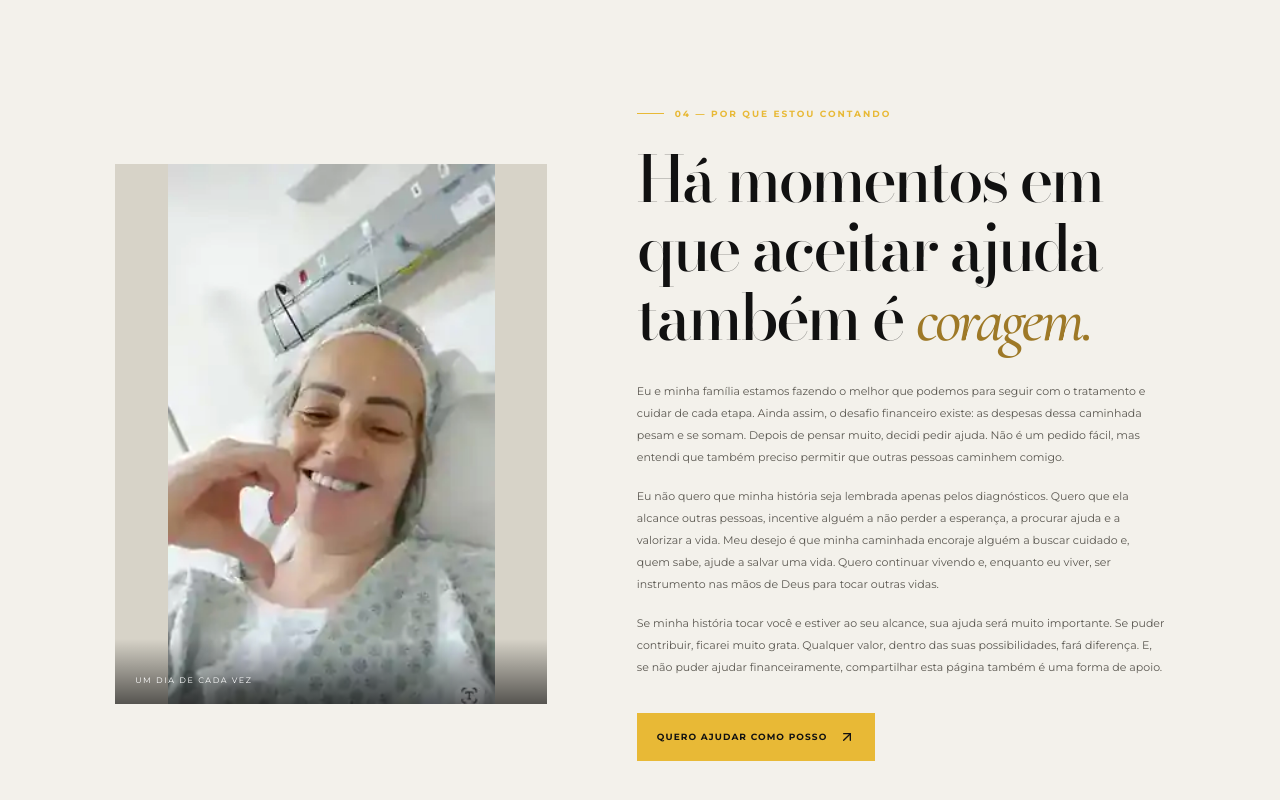
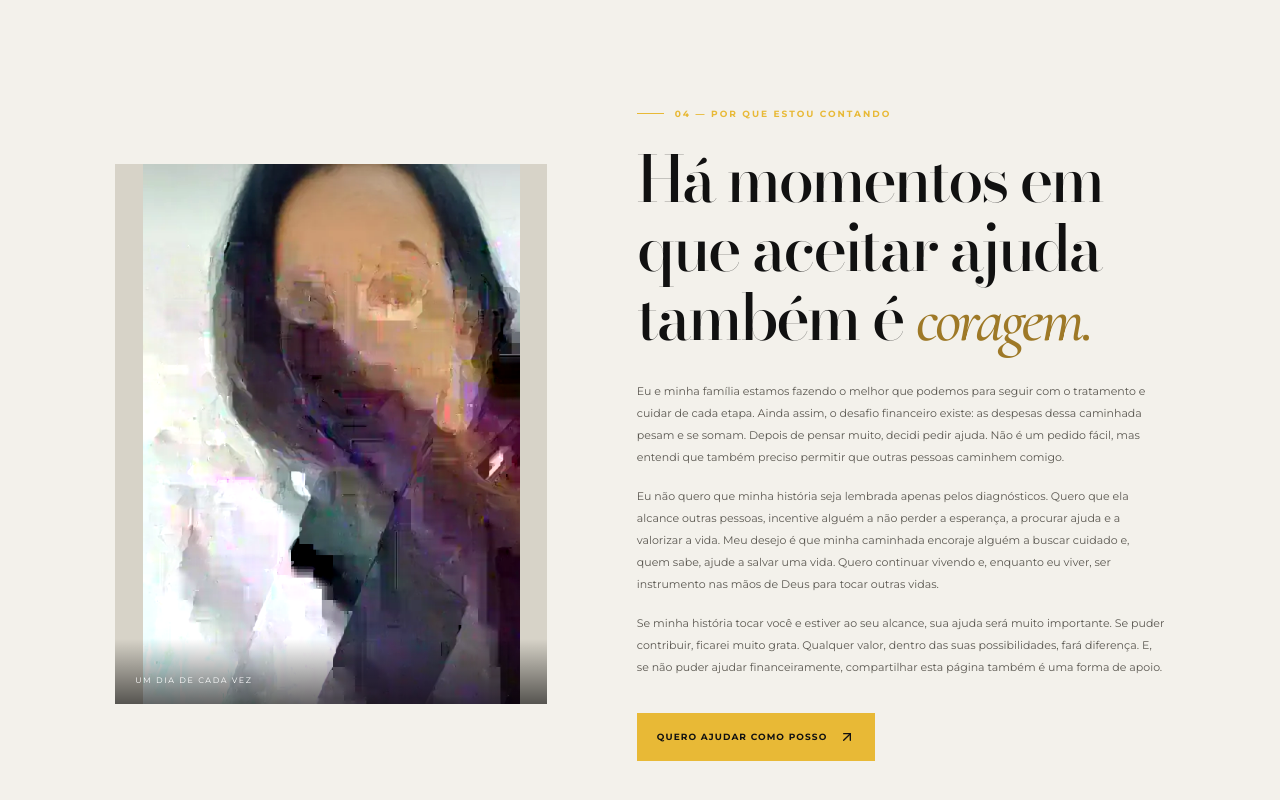
Before and after one commit to viviroque1711/jornada-da-ju, a React (Vite) app: page / in a window 1280 px wide. Shown: the part 7778-8578 px from the top of the page. Built offline with nearby package versions, Linux system fonts and the light colour scheme.

Commit message:
content: use a distinct white blazer portrait in the support story section

```diff
--- a/src/App.tsx
+++ b/src/App.tsx
@@ -280,7 +280,7 @@ export default function App() {
           viewport={{ once: true, amount: 0.25 }}
           transition={{ duration: 0.8 }}
         >
-          <img src="/jornada-da-ju/images/juliana-hospital-heart.webp" alt="Juliana sorrindo no hospital e fazendo um coração com a mão." loading="lazy"/>
+          <img src="/jornada-da-ju/images/juliana-white-blazer.webp?v=20261109-1" alt="Retrato de Juliana com cabelo escuro e blazer branco." loading="lazy"/>
           <span>UM DIA DE CADA VEZ</span>
         </motion.div>
         <div className="continuing-copy">
```
